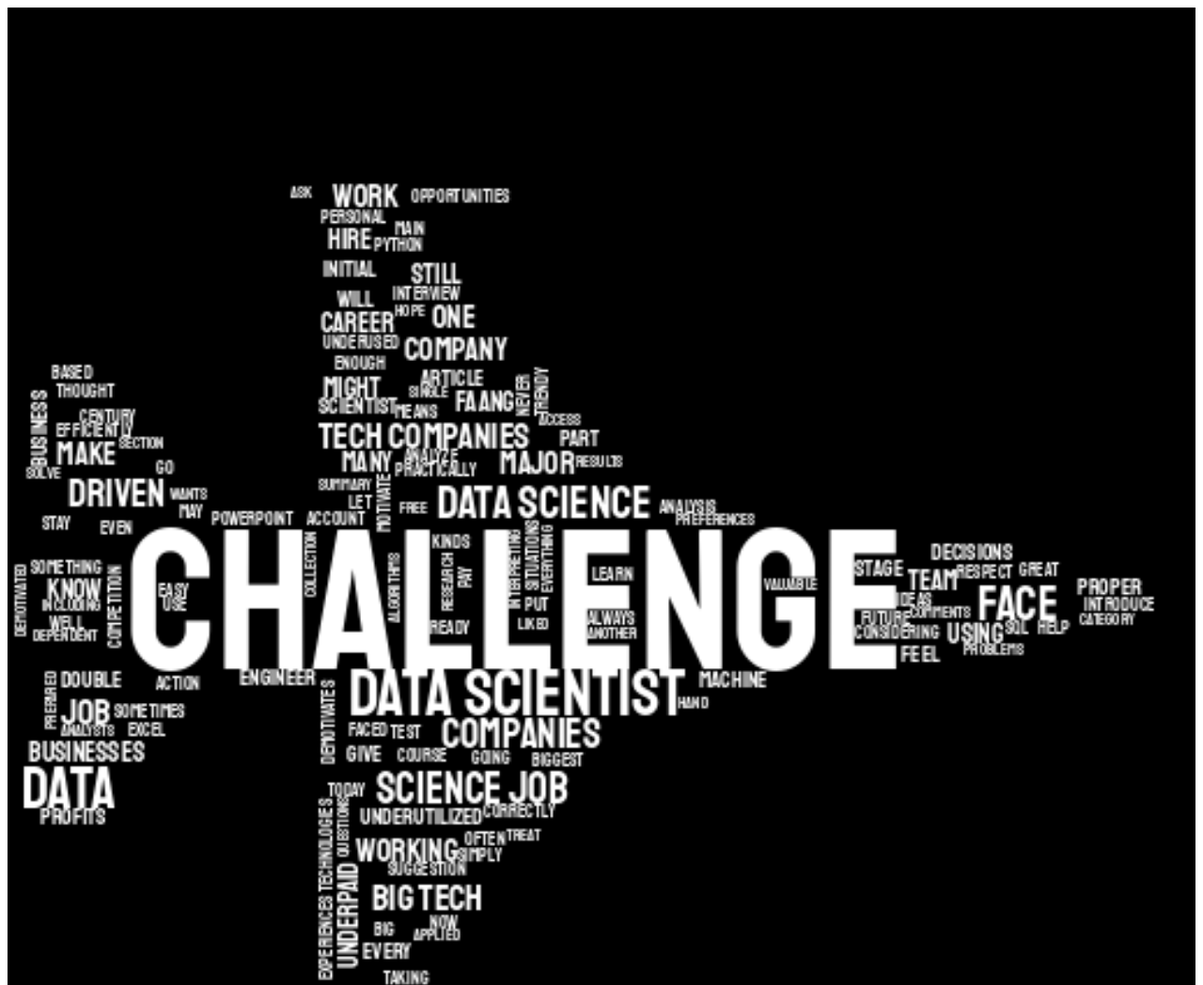
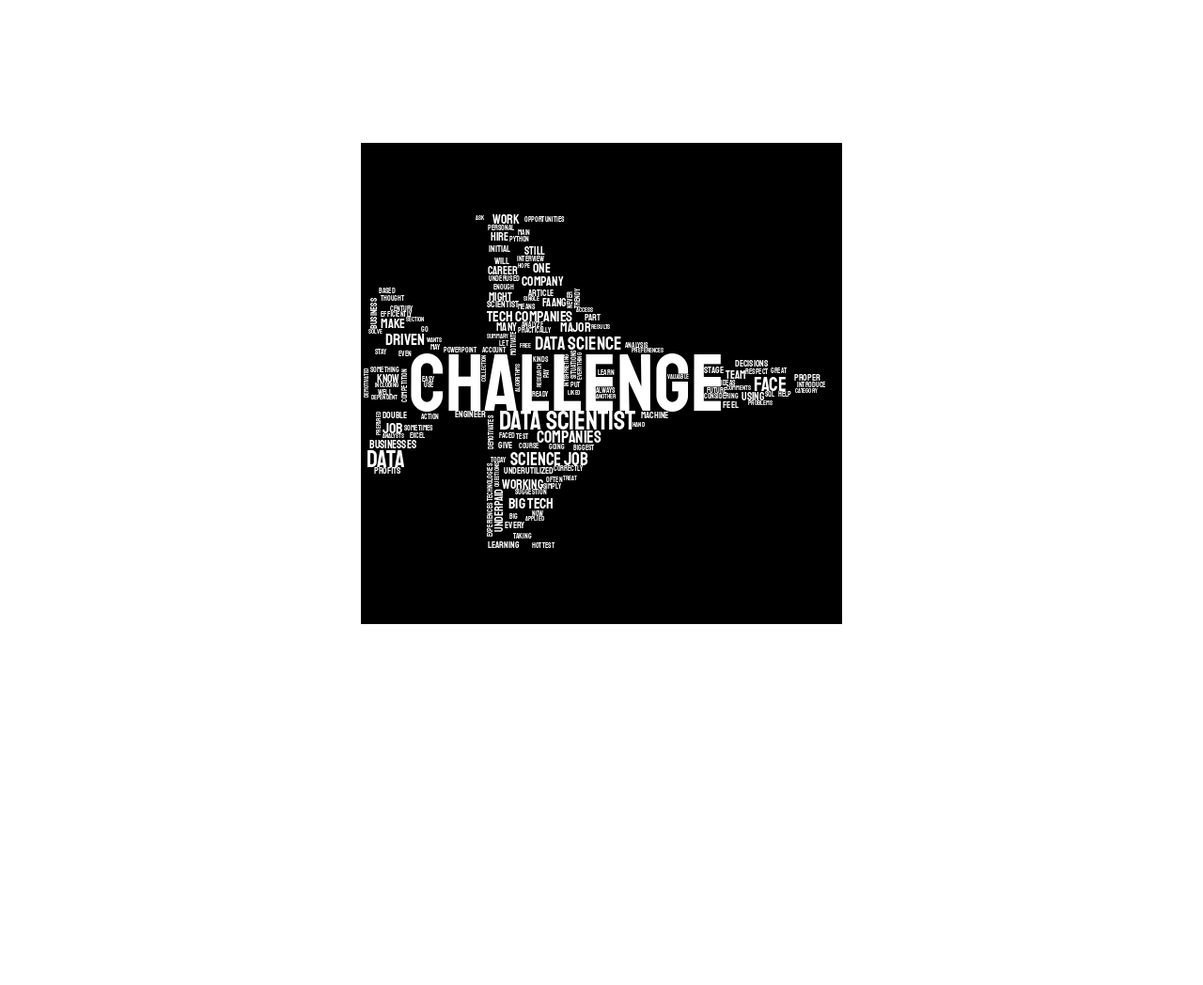
Before and after one commit to alperugurca/Basic-Website, a plain HTML site: page index.html in a window 1280 px wide. Shown: the top 1048 px of the page at 94% size. After the commit the page ends 816 px from the top, so only its background shows below. Drawn offline with Linux system fonts and the light colour scheme.

Commit message:
Update index.html

```diff
--- a/index.html
+++ b/index.html
@@ -7,8 +7,8 @@
 </head>
 <body>
 
-<section>
-    <img src="ch11.png" style="width: 100%; height: auto;">
+<section style="display: flex; justify-content: center; align-items: center; height: 100vh;">
+    <img src="ch11.png" style="max-width: 100%; height: auto;">
 </section>
 </body>
 </html>
```
